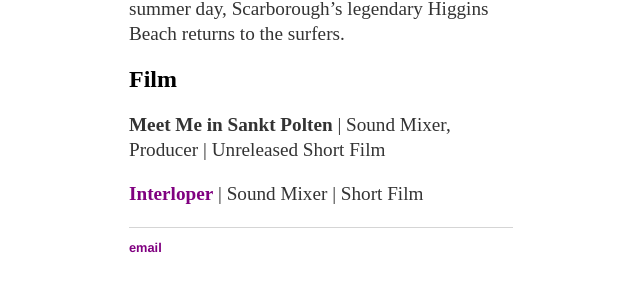
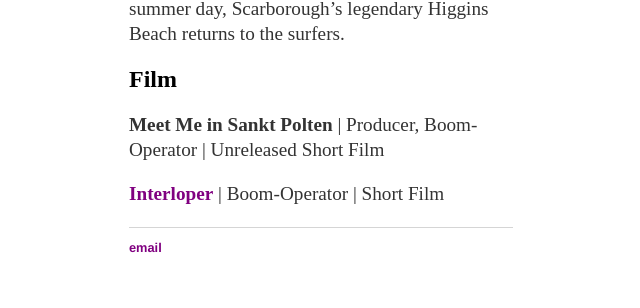
Before and after one commit to aonschwartz/aonschwartz.github.io, a Jekyll site: the page built from about/audio.md, in a window 1280 px wide. Shown: the part 1272-1580 px from the top of the page, without its empty margins (319-959 px from the left). Built offline with Jekyll 4.4.1, drawn with Linux system fonts in a browser that asks for light colours.

Commit message:
Update audio.md

```diff
--- a/about/audio.md
+++ b/about/audio.md
@@ -24,6 +24,6 @@ layout: default
 
 ## <a name="Film"><a/>Film
 
-**Meet Me in Sankt Polten** \| Sound Mixer, Producer \| Unreleased Short Film
+**Meet Me in Sankt Polten** \| Producer, Boom-Operator \| Unreleased Short Film
 
-**[Interloper](https://www.youtube.com/watch?v=5JsN9_D1pP8)** \| Sound Mixer \| Short Film
+**[Interloper](https://www.youtube.com/watch?v=5JsN9_D1pP8)** \| Boom-Operator \| Short Film
```
